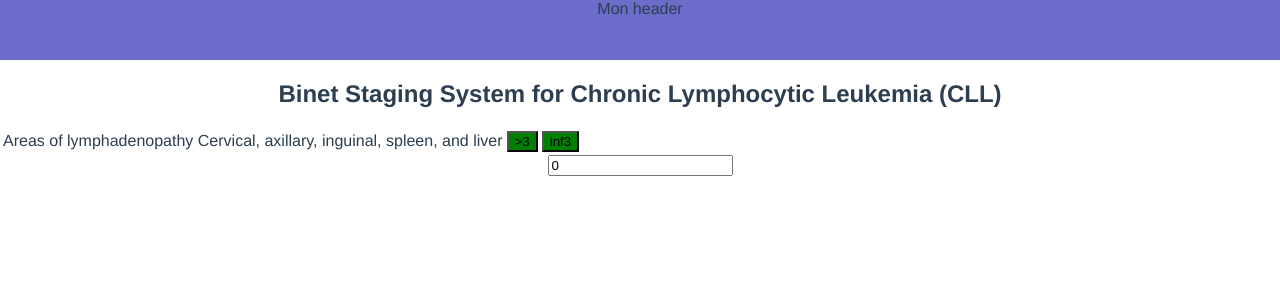
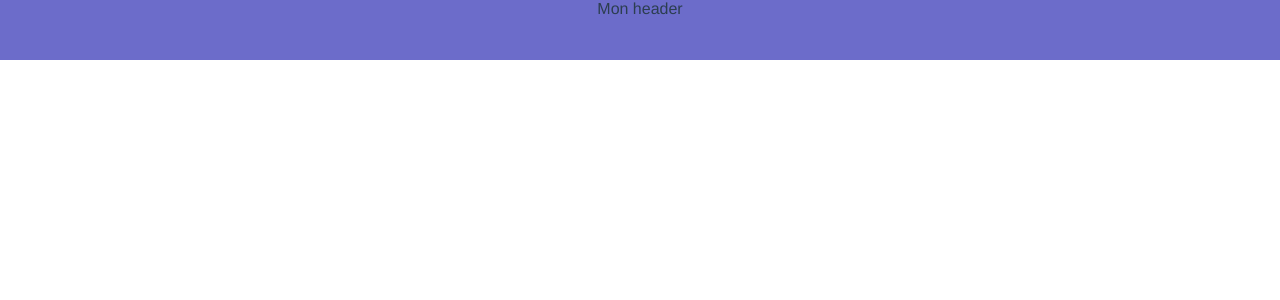
Before and after one commit to 360medics/medics-tools-template, a Vue app: page /#/score/binet-2 in a window 1280 px wide. Shown: the top 300 px of the page. Built offline with nearby package versions, Linux system fonts and the light colour scheme.

Commit message:
no message

```diff
--- a/src/components/scores/BinetScore.vue
+++ b/src/components/scores/BinetScore.vue
@@ -1,23 +1,6 @@
 <template>
   <div class="score-1">
-      <h2>Binet Staging System for Chronic Lymphocytic Leukemia (CLL)</h2>
 
-      <div>
-          <table>
-            <tr>
-                  <td>Areas of lymphadenopathy Cervical, axillary, inguinal, spleen, and liver</td>
-                  <td>
-                    <button style="background:green">>3</button>
-                </td>
-                <td>
-                    <button style="background:green">inf3</button>
-                </td>
-            </tr>
-        </table>
-
-    </div>
-
-      <input type="text" value="0">
   </div>
 </template>
 
@@ -29,12 +12,18 @@ export default Vue.extend({
   data()
   {
     return {
-        result: null,
+
     }
+  },
+  computed: {
+
   },
   mounted()
   {
 
   },
+  methods: {
+
+  },
 })
 </script>
--- a/src/components/scores/CllBallScore.vue
+++ b/src/components/scores/CllBallScore.vue
@@ -1,7 +1,7 @@
 <template>
   <div class="score-1">
       <h2>Score CLL BALL</h2>
-    blalzfksdflkj
+      <p>@Todo</p>
   </div>
 </template>
 
```
Also changed, not shown: src/components/scores/CriteresAcrEu.vue (deleted, +0 -30 lines), src/views/ContentPage.vue (indentation only).
